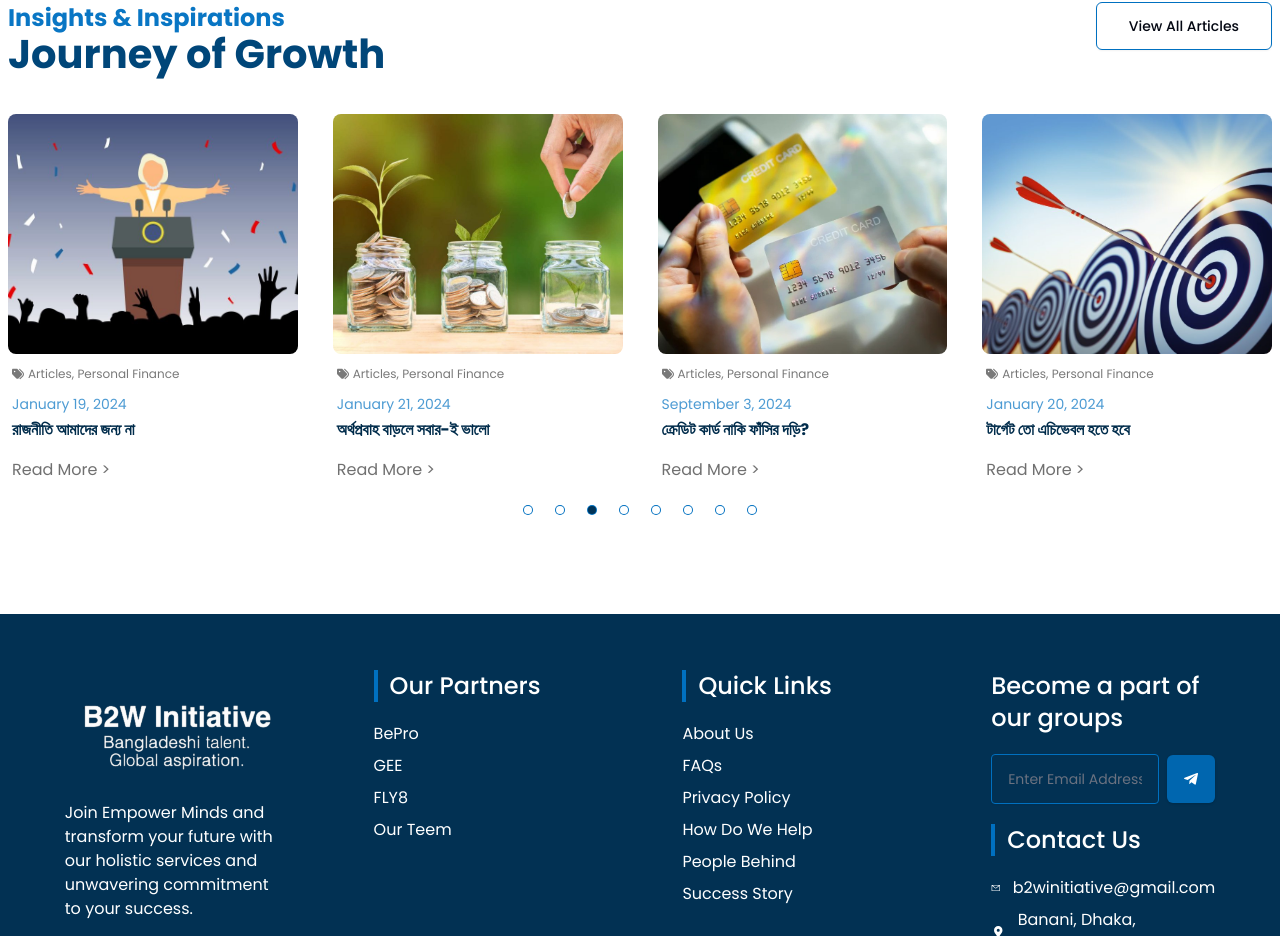
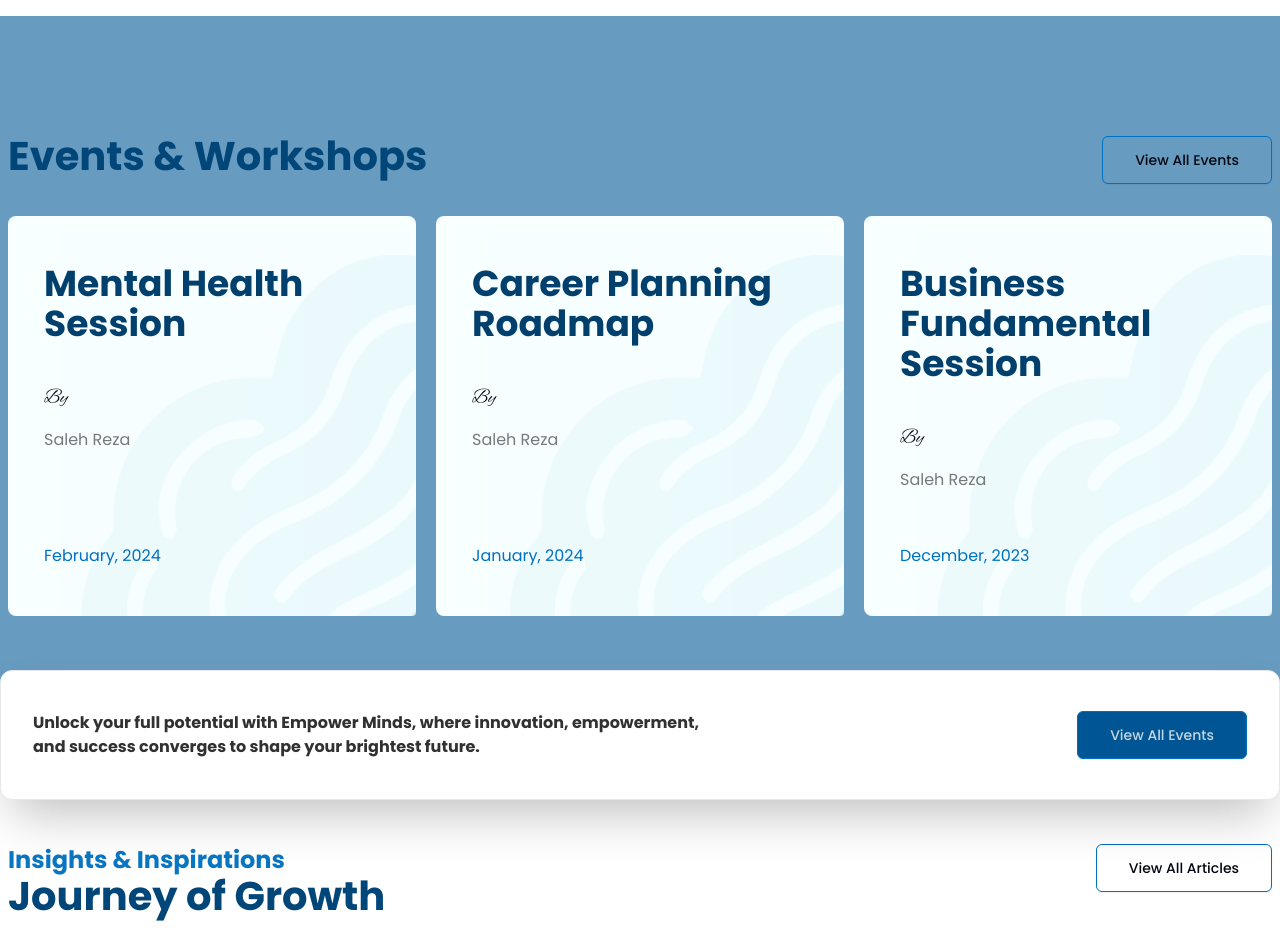
Before and after one commit to wpseemol/b2wi-development, a Next.js app: page / in a window 1280 px wide. Shown: the part 4255-5191 px from the top of the page. Built offline with nearby package versions, Linux system fonts and the light colour scheme.

Commit message:
last desing wait

```diff
--- /dev/null
+++ b/app/_components/main/event-workshops.tsx
@@ -0,0 +1,92 @@
+import { Button } from '@/components/ui/button';
+import Image from 'next/image';
+
+export default function EventWorkshop() {
+    return (
+        <section className="mb-32 md:mb-20 bg-[#689bc0] dark:bg-[#172631] py-20 relative">
+            <div className="container mx-auto  px-3 py-10 flex flex-col justify-center h-fit sm:px-2 ">
+                <div className="flex sm:flex-row flex-col justify-between sm:gap-0 gap-3 mb-8 h-fit">
+                    <h2 className="md:text-[40px] text-4xl font-bold text-[#004679] dark:text-[#4e92c2]">
+                        Events & Workshops
+                    </h2>
+                    <Button
+                        size="lg"
+                        variant="outline"
+                        className="border-primaryColor h-12 hover:bg-[#005694] hover:text-neutral-100/80 bg-transparent">
+                        View All Events
+                    </Button>
+                </div>
+
+                <div className="grid xl:grid-cols-3 md:grid-cols-2 grid-cols-1 gap-5">
+                    {cartInfos.map((cardData) => (
+                        <div
+                            key={cardData.id}
+                            className="h-[400px] bg-[#f8ffff] rounded-lg relative px-9 py-12 flex flex-col justify-between">
+                            <div className="relative z-20 space-y-4">
+                                <h2 className="text-4xl font-bold text-[#01406d] mb-10">
+                                    {cardData.title}
+                                </h2>
+                                <span className="font-alex-brush text-xl">
+                                    By
+                                </span>
+                                <h3 className="text-neutral-700/70">
+                                    {cardData.name}
+                                </h3>
+                            </div>
+                            <p className="relative z-20 text-[#0070c0]">
+                                {cardData.date}
+                            </p>
+                            <Image
+                                src="/images/Screenshot 2024-11-05 014853.png"
+                                alt="bg-image"
+                                width={300}
+                                height={400}
+                                className="w-auto h-auto rounded absolute bottom-0 right-0 z-10"
+                            />
+                        </div>
+                    ))}
+                </div>
+            </div>
+            <div className="bg-white dark:bg-[#030712] dark:border-primaryColor rounded-xl px-8 py-10 flex md:flex-row flex-col md:gap-0 gap-3 justify-between absolute md:-bottom-[4rem] -bottom-[8rem] border shadow-2xl w-full container left-1/2 transform -translate-x-1/2">
+                <p className="font-semibold text-neutral-800/95 dark:text-neutral-100/80 ">
+                    Unlock your full potential with Empower Minds, where
+                    innovation, empowerment,
+                    <br /> and success converges to shape your brightest future.
+                </p>
+                <Button
+                    size="lg"
+                    variant="outline"
+                    className="border-primaryColor h-12 bg-[#005694] text-neutral-100/80 ">
+                    View All Events
+                </Button>
+            </div>
+        </section>
+    );
+}
+
+interface CartInfo {
+    id: number;
+    title: string;
+    name: string;
+    date: string;
+}
+const cartInfos: CartInfo[] = [
+    {
+        id: 1,
+        title: 'Mental Health Session',
+        name: 'Saleh Reza',
+        date: 'February, 2024',
+    },
+    {
+        id: 2,
+        title: 'Career Planning Roadmap',
+        name: 'Saleh Reza',
+        date: 'January, 2024',
+    },
+    {
+        id: 3,
+        title: 'Business Fundamental Session',
+        name: 'Saleh Reza',
+        date: 'December, 2023',
+    },
+];
--- a/app/_components/main/our-skills-section.tsx
+++ b/app/_components/main/our-skills-section.tsx
@@ -11,11 +11,11 @@ export default function OurSkillSection() {
                     Elevate your skills with career guidance from our experts
                 </p>
 
-                <div className="grid xl:grid-cols-4 lg:grid-cols-3 md:grid-cols-1 gap-5">
+                <div className="grid xl:grid-cols-4 lg:grid-cols-3 md:grid-cols-1 gap-5 mt-10">
                     {skills.map((skill) => (
                         <div
                             key={skill.id}
-                            className="w-full md:h-[300px] h-[230px] rounded-2xl"
+                            className="w-full md:h-[300px] h-[230px] rounded-2xl hover:scale-[1.01] duration-150"
                             style={{
                                 backgroundImage: `url('/images/skills/${skill.imgUrl}')`,
                                 backgroundSize: 'cover',
--- a/app/_components/main/testimonial-content.tsx
+++ b/app/_components/main/testimonial-content.tsx
@@ -12,7 +12,7 @@ export default function TestimonialContent({
     return (
         <>
             {/*      <!-- Component: Elevated simple base sized testimonial --> */}
-            <div className="overflow-hidden bg-white rounded shadow-2xl text-slate-500 shadow-slate-200">
+            <div className="overflow-hidden bg-white dark:bg-transparent rounded shadow-2xl text-slate-500 shadow-slate-200 dark:shadow-black border border-neutral-300/20">
                 <div className="relative p-6">
                     <figure className="relative z-10">
                         <blockquote className="p-6 text-lg leading-relaxed">
--- a/app/_components/main/testimonial-slider.tsx
+++ b/app/_components/main/testimonial-slider.tsx
@@ -53,7 +53,7 @@ export default function TestimonialSlider() {
                     className="flex w-full items-center justify-end gap-2 p-4"
                     data-glide-el="controls">
                     <button
-                        className="inline-flex h-8 w-8 items-center justify-center rounded-full border border-slate-700 bg-white/20 text-slate-700 transition duration-300 hover:border-slate-900 hover:text-slate-900 focus-visible:outline-none lg:h-12 lg:w-12"
+                        className="inline-flex h-8 w-8 items-center justify-center rounded-full border border-slate-700 bg-white/20 text-slate-700 transition duration-300 hover:border-slate-900 hover:text-slate-900 dark:text-white focus-visible:outline-none lg:h-12 lg:w-12"
                         data-glide-dir="<"
                         aria-label="prev slide">
                         <svg
@@ -72,7 +72,7 @@ export default function TestimonialSlider() {
                         </svg>
                     </button>
                     <button
-                        className="inline-flex h-8 w-8 items-center justify-center rounded-full border border-slate-700 bg-white/20 text-slate-700 transition duration-300 hover:border-slate-900 hover:text-slate-900 focus-visible:outline-none lg:h-12 lg:w-12"
+                        className="inline-flex h-8 w-8 items-center justify-center rounded-full border border-slate-700 bg-white/20 text-slate-700 transition duration-300 hover:border-slate-900 hover:text-slate-900 dark:text-white focus-visible:outline-none lg:h-12 lg:w-12"
                         data-glide-dir=">"
                         aria-label="next slide">
                         <svg
--- a/app/_components/main/testimonials-section.tsx
+++ b/app/_components/main/testimonials-section.tsx
@@ -2,7 +2,7 @@ import TestimonialSlider from './testimonial-slider';
 
 export default function TestimonialsSection() {
     return (
-        <section className="container mx-auto md:px-2 px-3 md:mb-16 mb-8">
+        <section className="container mx-auto md:px-2 px-3 md:mb-16 mb-20">
             <div className="mb-8">
                 <h2 className="text-center sm:text-[40px] sm:font-bold text-4xl font-semibold text-[#00355a] mb-5">
                     Recommended by
--- a/app/globals.css
+++ b/app/globals.css
@@ -1,3 +1,5 @@
+@import url('https://fonts.googleapis.com/css2?family=Alex+Brush&display=swap');
+
 @tailwind base;
 @tailwind components;
 @tailwind utilities;
@@ -27,7 +29,7 @@
         --chart-3: 197 37% 24%;
         --chart-4: 43 74% 66%;
         --chart-5: 27 87% 67%;
-    --radius: 0.5rem
+        --radius: 0.5rem;
     }
     .dark {
         --background: 224 71.4% 4.1%;
@@ -53,7 +55,7 @@
         --chart-2: 160 60% 45%;
         --chart-3: 30 80% 55%;
         --chart-4: 280 65% 60%;
-    --chart-5: 340 75% 55%
+        --chart-5: 340 75% 55%;
     }
 }
 @layer base {
--- a/app/page.tsx
+++ b/app/page.tsx
@@ -1,5 +1,6 @@
 import BrandingSection from './_components/main/branding-section';
 import CategorySection from './_components/main/category-section';
+import EventWorkshop from './_components/main/event-workshops';
 import HeroSection from './_components/main/hero-section';
 import NewSection from './_components/main/news-section';
 import OurSkillSection from './_components/main/our-skills-section';
@@ -17,6 +18,7 @@ export default function HomePage() {
             <ProjectDoneNumbering />
             <OurSkillSection />
             <TestimonialsSection />
+            <EventWorkshop />
             <NewSection />
         </main>
     );
--- a/tailwind.config.ts
+++ b/tailwind.config.ts
@@ -10,6 +10,9 @@ const config: Config = {
     ],
     theme: {
         extend: {
+            fontFamily: {
+                'alex-brush': ['"Alex Brush"', 'sans-serif'],
+            },
             backgroundImage: {
                 'hero-pattern': "url('/images/Home-Banner.png')",
             },
```
Also changed, not shown: public/images/Screenshot 2024-11-05 014853.png (added). Lines whose indentation alone changed are shown as unchanged.
